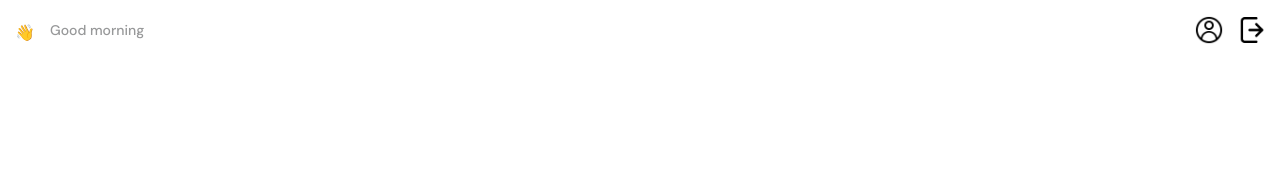
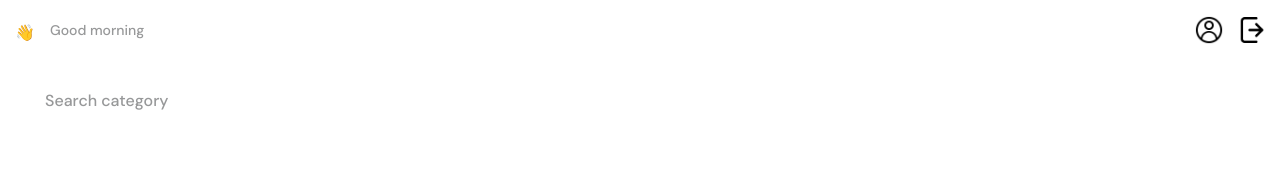
Before and after one commit to Abdrul/ProjectEcommerce, a React (Create React App) app in the folder ecommerceapp/: page /home in a window 1280 px wide. Shown: the top 176 px of the page. Built offline with nearby package versions, Linux system fonts and the light colour scheme; no server answers.

Commit message:
end of css about search bar

```diff
--- a/ecommerceapp/src/App.js
+++ b/ecommerceapp/src/App.js
@@ -55,6 +55,7 @@ body, html {
   --light-background: #F3F5F7;
   --title-product: #1B1C1E;
   --description: #979899;
+  --title-section: #06161C;
 }
 `
 
--- a/ecommerceapp/src/components/HomePage/Profil.js
+++ b/ecommerceapp/src/components/HomePage/Profil.js
@@ -1,6 +1,5 @@
 import React, {useContext, useState, useEffect} from 'react'
 import {UidContext} from '../../components/AppContext'
-import axios from "axios";
 import {signOut} from "firebase/auth"
 import { auth } from '../../utils/firebase.config';
 import {useNavigate} from "react-router-dom"
@@ -79,6 +78,7 @@ const Header = styled.header`
             grid-area: name;
             font-size: 18px;
             padding-top: 5px;
+            color: var(--title-section);
         }
     }
 `
--- a/ecommerceapp/src/components/HomePage/Search.js
+++ b/ecommerceapp/src/components/HomePage/Search.js
@@ -0,0 +1,33 @@
+import React, {useContext, useState, useEffect} from 'react'
+import styled from "styled-components";
+
+
+
+
+function Search() {
+    return (
+        <WrapperSearch>
+            <input type="text" placeholder='Search category' />
+        </WrapperSearch>
+    )
+}
+
+
+const WrapperSearch = styled.div`
+    margin-top: 25px;
+    text-align: center;
+        input{
+            font-family: "DM Sans", sans-serif;
+            width: 100%;
+            border: none;
+            padding: 15px 30px;
+            border-radius: 50px;
+            font-size: 16px;
+            color: var(--title-section);
+            &::placeholder{
+                color: var(--description);
+            }
+        }
+`
+
+export default Search
--- a/ecommerceapp/src/pages/Home.js
+++ b/ecommerceapp/src/pages/Home.js
@@ -1,6 +1,7 @@
 import React from "react"
 import Profil from "../components/HomePage/Profil"
 import styled from "styled-components"
+import Search from "../components/HomePage/Search"
 
 
 function Home() {
@@ -10,6 +11,7 @@ function Home() {
   return (
     <WrapperHome>
       <Profil/>
+      <Search/>
     </WrapperHome>
   )
 };
```
Lines whose indentation alone changed are shown as unchanged.
